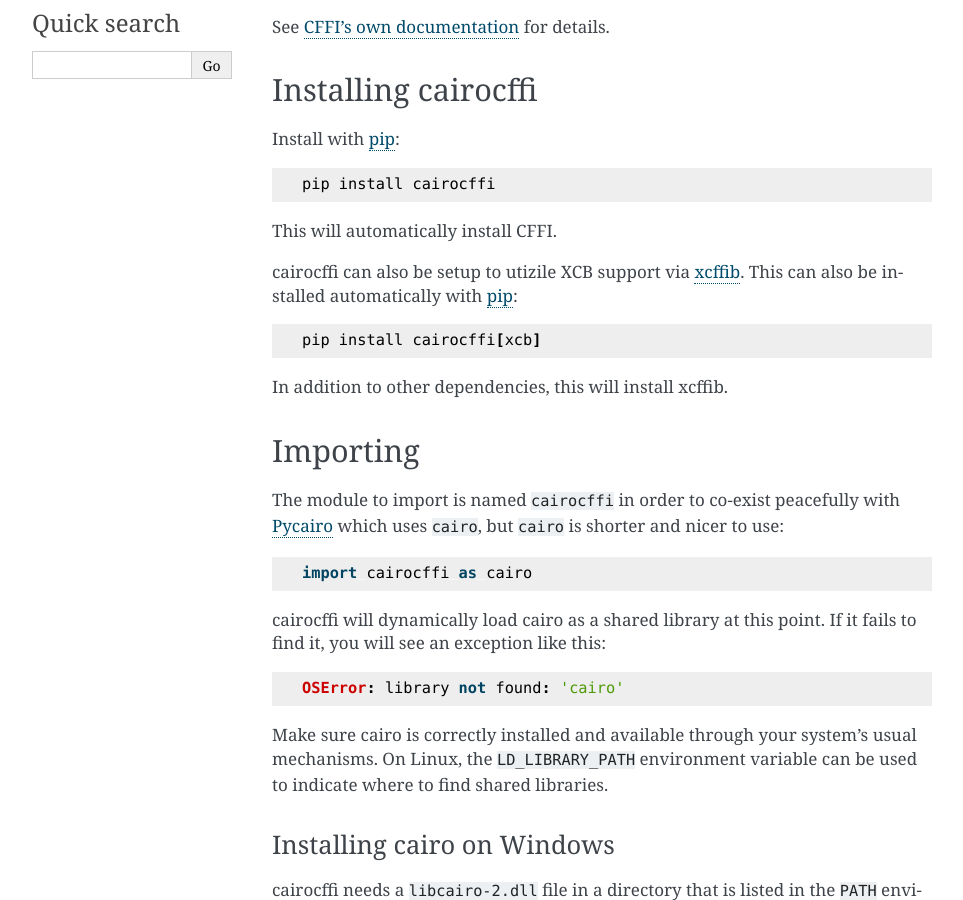
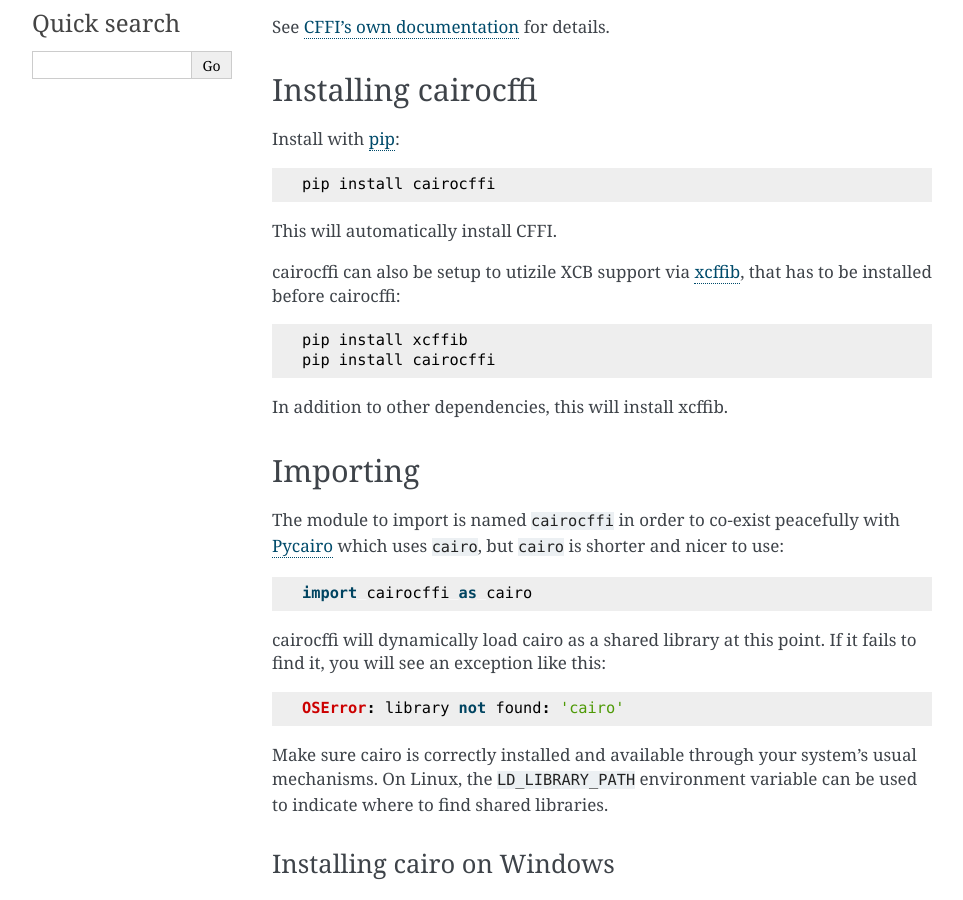
Before and after one commit to Kozea/cairocffi, a Sphinx documentation site: the page built from docs/overview.rst, in a window 1280 px wide and 900 px high, scrolled down 365 px. Shown: the whole window, without its empty margins (148-1111 px from the left). Built offline with Sphinx 7.4.7, drawn with Linux system fonts in a browser that asks for light colours.

Commit message:
Ask users to install xcffib before cairocffi
Fix #100.

```diff
--- a/docs/overview.rst
+++ b/docs/overview.rst
@@ -32,10 +32,11 @@
 
 This will automatically install CFFI.
 
-cairocffi can also be setup to utizile XCB support via xcffib_.
-This can also be installed automatically with pip_::
+cairocffi can also be setup to utizile XCB support via xcffib_, that has to be
+installed before cairocffi::
 
-    pip install cairocffi[xcb]
+    pip install xcffib
+    pip install cairocffi
 
 In addition to other dependencies, this will install xcffib.
 
```
